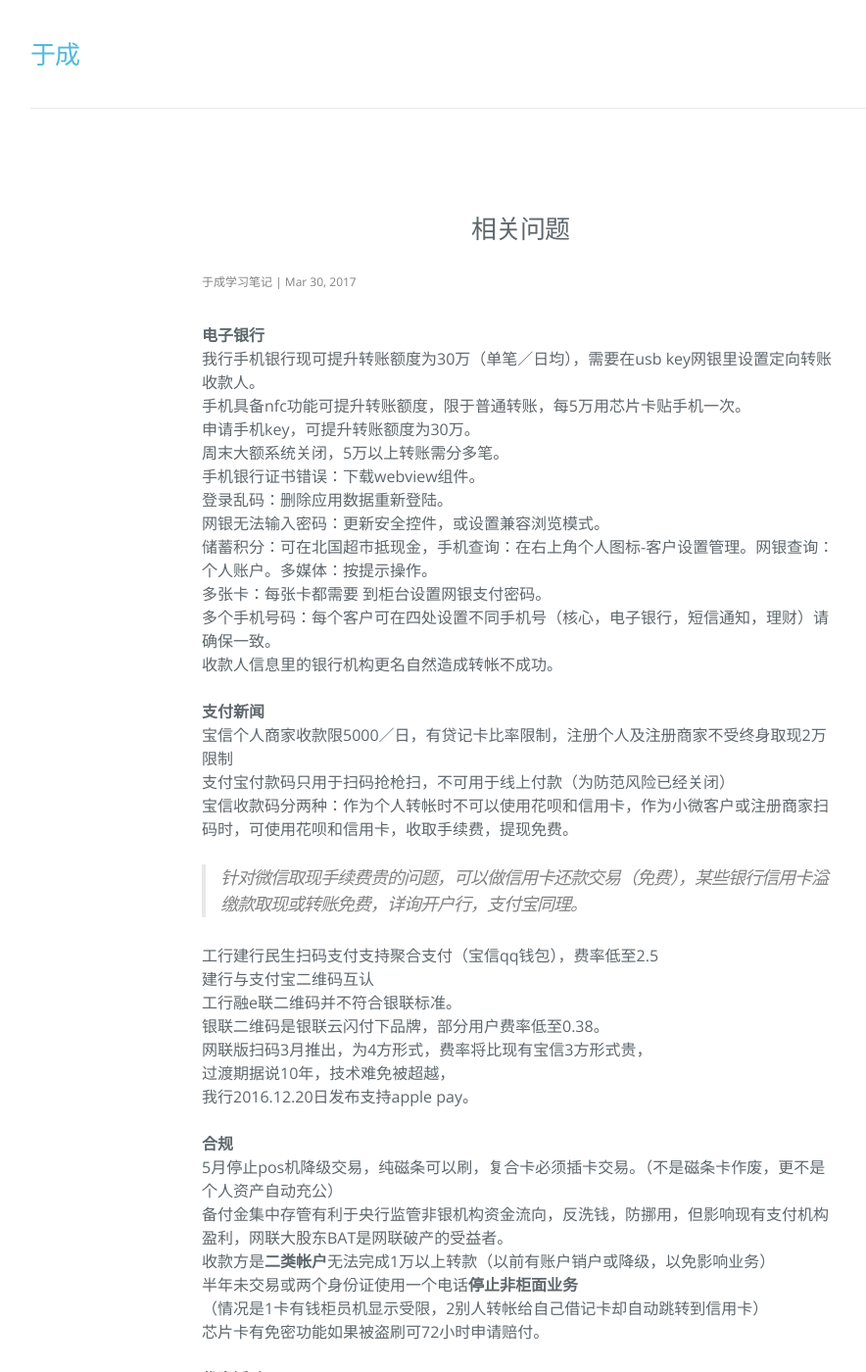
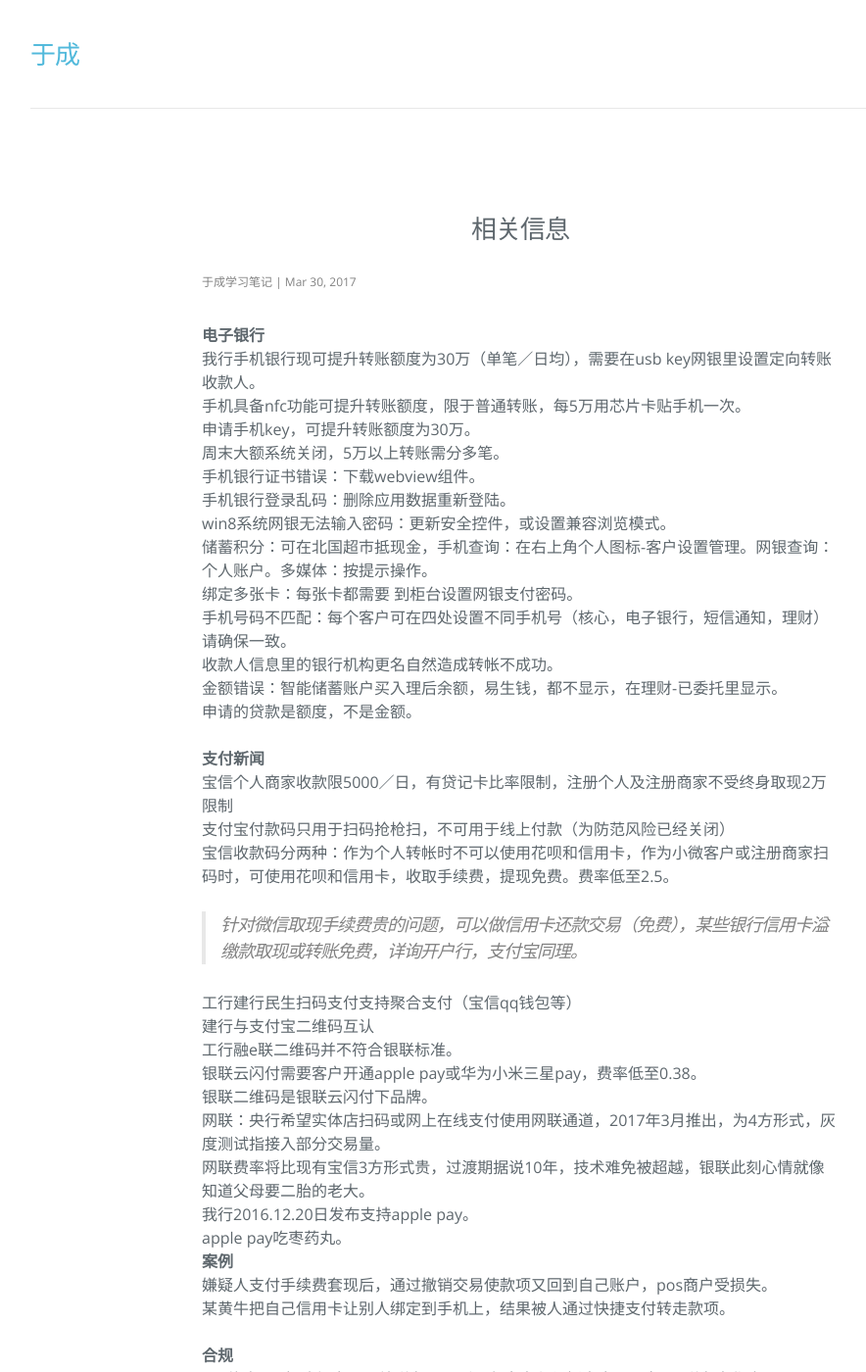
Before and after one commit to hebbank/jekyll, a Jekyll site: the page built from _posts/2017-03-30-xg.md, in a window 1280 px wide and 1400 px high. Shown: the whole window at 98% size, without its empty margins (109-993 px from the left). Built offline with Jekyll 4.4.1, drawn with Linux system fonts in a browser that asks for light colours; nearby versions of some CDN libraries.

Commit message:
Update 相关信息

```diff
--- a/_posts/2017-03-30-xg.md
+++ b/_posts/2017-03-30-xg.md
@@ -1,7 +1,7 @@
 ---
-title: 相关问题
+title: 相关信息
 layout: post
-categories: 相关问题
+categories: 相关信息
 tags: pos
 ---
 **电子银行**
@@ -10,28 +10,35 @@ tags: pos
 申请手机key，可提升转账额度为30万。
 周末大额系统关闭，5万以上转账需分多笔。
 手机银行证书错误：下载webview组件。
-登录乱码：删除应用数据重新登陆。
-网银无法输入密码：更新安全控件，或设置兼容浏览模式。
+手机银行登录乱码：删除应用数据重新登陆。
+win8系统网银无法输入密码：更新安全控件，或设置兼容浏览模式。
 储蓄积分：可在北国超市抵现金，手机查询：在右上角个人图标-客户设置管理。网银查询：个人账户。多媒体：按提示操作。
-多张卡：每张卡都需要 到柜台设置网银支付密码。
-多个手机号码：每个客户可在四处设置不同手机号（核心，电子银行，短信通知，理财）请确保一致。
+绑定多张卡：每张卡都需要 到柜台设置网银支付密码。
+手机号码不匹配：每个客户可在四处设置不同手机号（核心，电子银行，短信通知，理财）请确保一致。
 收款人信息里的银行机构更名自然造成转帐不成功。
+金额错误：智能储蓄账户买入理后余额，易生钱，都不显示，在理财-已委托里显示。
+申请的贷款是额度，不是金额。
 
 **支付新闻**
 宝信个人商家收款限5000／日，有贷记卡比率限制，注册个人及注册商家不受终身取现2万限制
 支付宝付款码只用于扫码抢枪扫，不可用于线上付款（为防范风险已经关闭）
-宝信收款码分两种：作为个人转帐时不可以使用花呗和信用卡，作为小微客户或注册商家扫码时，可使用花呗和信用卡，收取手续费，提现免费。
+宝信收款码分两种：作为个人转帐时不可以使用花呗和信用卡，作为小微客户或注册商家扫码时，可使用花呗和信用卡，收取手续费，提现免费。费率低至2.5。
 
 > 针对微信取现手续费贵的问题，可以做信用卡还款交易（免费），某些银行信用卡溢缴款取现或转账免费，详询开户行，支付宝同理。
 
 
-工行建行民生扫码支付支持聚合支付（宝信qq钱包），费率低至2.5
+工行建行民生扫码支付支持聚合支付（宝信qq钱包等）
 建行与支付宝二维码互认
 工行融e联二维码并不符合银联标准。
-银联二维码是银联云闪付下品牌，部分用户费率低至0.38。
-网联版扫码3月推出，为4方形式，费率将比现有宝信3方形式贵，
-过渡期据说10年，技术难免被超越，
+银联云闪付需要客户开通apple pay或华为小米三星pay，费率低至0.38。
+银联二维码是银联云闪付下品牌。
+网联：央行希望实体店扫码或网上在线支付使用网联通道，2017年3月推出，为4方形式，灰度测试指接入部分交易量。
+网联费率将比现有宝信3方形式贵，过渡期据说10年，技术难免被超越，银联此刻心情就像知道父母要二胎的老大。
 我行2016.12.20日发布支持apple pay。
+apple pay吃枣药丸。
+__案例__
+嫌疑人支付手续费套现后，通过撤销交易使款项又回到自己账户，pos商户受损失。
+某黄牛把自己信用卡让别人绑定到手机上，结果被人通过快捷支付转走款项。
 
 **合规**
 5月停止pos机降级交易，纯磁条可以刷，复合卡必须插卡交易。（不是磁条卡作废，更不是个人资产自动充公）
@@ -39,7 +46,7 @@ tags: pos
 收款方是**二类帐户**无法完成1万以上转款（以前有账户销户或降级，以免影响业务）
 半年未交易或两个身份证使用一个电话**停止非柜面业务**
 （情况是1卡有钱柜员机显示受限，2别人转帐给自己借记卡却自动跳转到信用卡）
-芯片卡有免密功能如果被盗刷可72小时申请赔付。
+ 芯片卡有免密功能如果被盗刷可72小时申请赔付。
 
 **优惠活动**
 > 对于满多少减多少的优惠活动，需要把卡内余额设为折后价和原价的中间值（小于折后价不够付/多于原价有可能在活动限定时间未开始或者名额已超时按照原价付款成功。）
```
